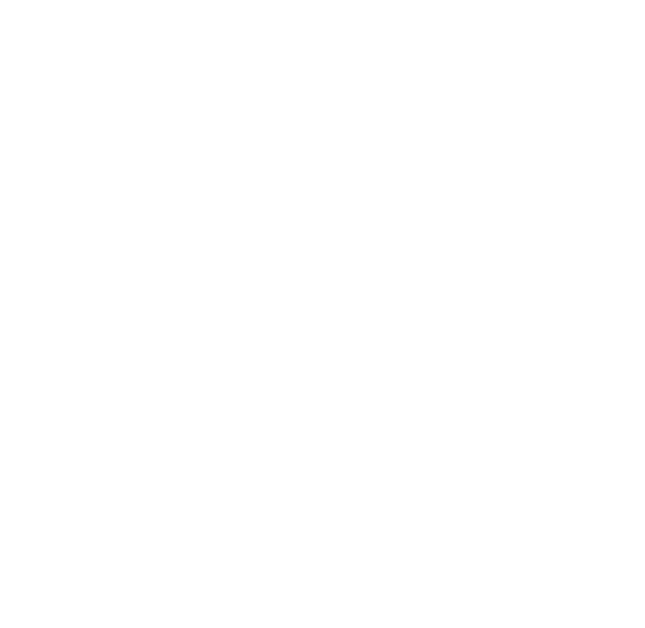
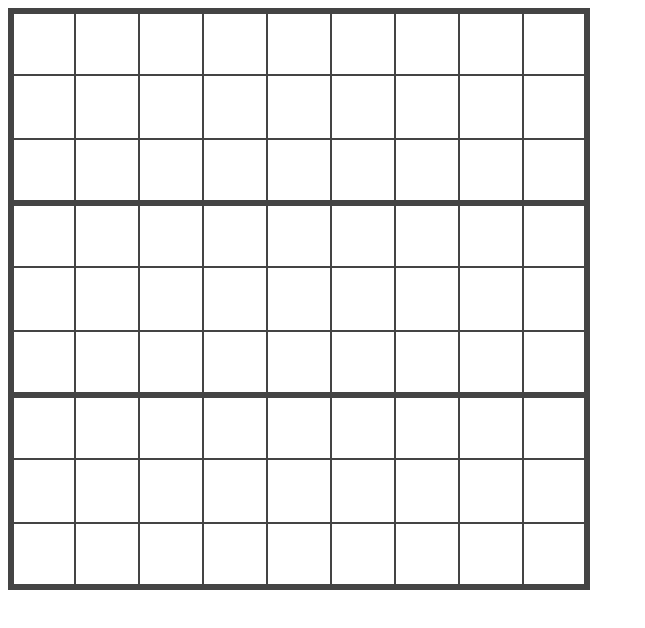
Before and after one commit to Tilck/sudoku, a plain HTML site: page index.html in a window 1280 px wide. Shown: the whole page, without its empty margins (0-645 px from the left). Drawn offline with Linux system fonts and the light colour scheme.

Commit message:
added structure

```diff
--- a/index.html
+++ b/index.html
@@ -1,12 +1,123 @@
 <!DOCTYPE html>
 <html lang="en">
+
 <head>
-    <meta charset="UTF-8">
-    <meta name="viewport" content="width=device-width, initial-scale=1.0">
-    <meta http-equiv="X-UA-Compatible" content="ie=edge">
-    <title>Document</title>
+  <meta charset="UTF-8">
+  <meta name="viewport" content="width=device-width, initial-scale=1.0">
+  <meta http-equiv="X-UA-Compatible" content="ie=edge">
+  <title>Document</title>
+  <link rel="stylesheet" href="style.css">
 </head>
+
 <body>
+  <div id="tableWrap">
+    <table>
+      <tbody>
+        <tr>
+          <td></td>
+          <td></td>
+          <td></td>
+          <td></td>
+          <td></td>
+          <td></td>
+          <td></td>
+          <td></td>
+          <td></td>
+        </tr>
+        <tr>
+          <td></td>
+          <td></td>
+          <td></td>
+          <td></td>
+          <td></td>
+          <td></td>
+          <td></td>
+          <td></td>
+          <td></td>
+        </tr>
+        <tr>
+          <td></td>
+          <td></td>
+          <td></td>
+          <td></td>
+          <td></td>
+          <td></td>
+          <td></td>
+          <td></td>
+          <td></td>
+        </tr>
+        <tr>
+          <td></td>
+          <td></td>
+          <td></td>
+          <td></td>
+          <td></td>
+          <td></td>
+          <td></td>
+          <td></td>
+          <td></td>
+        </tr>
+        <tr>
+          <td></td>
+          <td></td>
+          <td></td>
+          <td></td>
+          <td></td>
+          <td></td>
+          <td></td>
+          <td></td>
+          <td></td>
+        </tr>
+        <tr>
+          <td></td>
+          <td></td>
+          <td></td>
+          <td></td>
+          <td></td>
+          <td></td>
+          <td></td>
+          <td></td>
+          <td></td>
+        </tr>
+        <tr>
+          <td></td>
+          <td></td>
+          <td></td>
+          <td></td>
+          <td></td>
+          <td></td>
+          <td></td>
+          <td></td>
+          <td></td>
+        </tr>
+        <tr>
+          <td></td>
+          <td></td>
+          <td></td>
+          <td></td>
+          <td></td>
+          <td></td>
+          <td></td>
+          <td></td>
+          <td></td>
+        </tr>
+        <tr>
+          <td></td>
+          <td></td>
+          <td></td>
+          <td></td>
+          <td></td>
+          <td></td>
+          <td></td>
+          <td></td>
+          <td></td>
+        </tr>
+      </tbody>
+    </table>
+  </div>
+
+<script src="main.js"></script>
 
 </body>
+
 </html>
--- a/main.js
+++ b/main.js
@@ -0,0 +1,25 @@
+const numberArray = [1, 2, 3, 4, 5, 6, 7, 8, 9];
+const tableTD = document.getElementsByTagName(tbody);
+console.log(tableTD);
+
+
+function sodokoSolver(data) {
+    for (let i = 0; i < 9; i++) {
+      for (let j = 0; j < 9; j++) {
+        if (data[i][j] == '.') {
+          for (let k = 1; k <= 9; k++) {
+            if (isValid(data, i, j, k)) {
+              data[i][j] = `${k}`;
+            if (sodokoSolver(data)) {
+             return true;
+            } else {
+             data[i][j] = '.';
+            }
+           }
+         }
+         return false;
+       }
+     }
+   }
+   return true;
+  }
--- /dev/null
+++ b/style.css
@@ -0,0 +1,22 @@
+* {
+  box-sizing: border-box;
+}
+table {
+  border-collapse: collapse;
+}
+tr {
+  border-right: 6px solid #444;
+  border-left: 6px solid #444;
+}
+tr:first-child {
+  border-top: 6px solid #444;
+}
+tr:nth-child(3n) {
+  border-bottom: 6px solid #444;
+}
+
+td {
+  width: 64px;
+  height: 64px;
+  border: 2px solid #444;
+}
```
Also changed, not shown: 1 other file.
